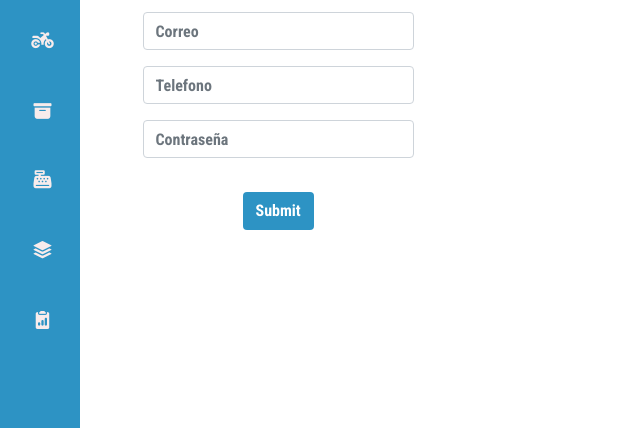
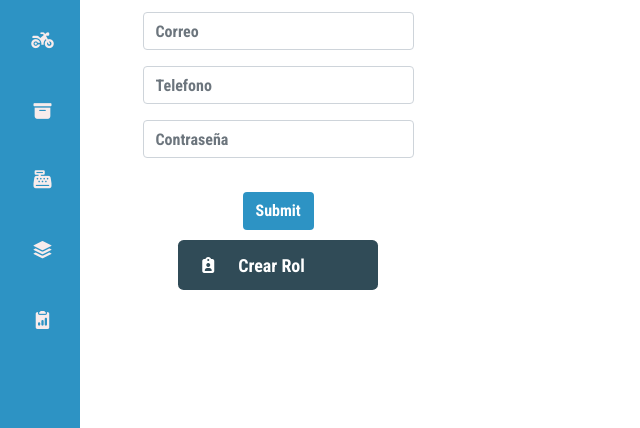
Before and after one commit to 9anavaleria/Infotec_PDO, a PHP site: page /index.php?c=usuario in a window 1280 px wide. Shown: the part 372-800 px from the top of the page, without its empty margins (0-640 px from the left). Run offline with PHP 8.4, Linux system fonts and the light colour scheme; data that the repository does not hold is empty; some libraries are stand-ins or nearby versions.

Commit message:
Cambio botón en vistas

```diff
--- a/assets/css/styles-dashboard.css
+++ b/assets/css/styles-dashboard.css
@@ -73,7 +73,31 @@ nav {
     color: #304b57;
     text-decoration: none;
 }
+.btn-otro{
+    color: #ffffff;
+    text-decoration: none;
+    background-color: #304b57;
+    display: grid;
+    grid-template-columns: repeat(2, 2fr);
+    grid-template-columns: 30% 70%;
+    border-radius: 0.35rem;
+    width: 200px;
+}
+.parrafo{
+    display: flex;
+    align-items: center;
+    height: 50px ;
+    font-size: 18px;
+}
+.tamaño {
+    margin-top: 10px;
+    display: flex;
+    align-content: center;
+    justify-content: center;
+}
+.tamañoBoton{
 
+}
 .menu_side {
     width: 80px;
     height: 100%;
@@ -397,3 +421,36 @@ table {
       padding-right: 20px;
       font-size: 20px;
     }
+
+/* validacion formularios */
+span{
+    margin-top: 0%;
+        color: black;
+        font-weight: bold;
+        font-size: 16px;
+}
+.span2{
+    visibility: hidden;
+    color: red;
+    font-weight: bold;
+    font-size: 16px;
+}
+/*span:not(.sapn2){
+    border-radius: 15px;
+    display: none;
+    font-size: 14px;
+    text-align: center;
+    position: absolute;
+    background-color: red;
+    left: calc(60% + 30px);
+    margin-top: 16px;
+    width: 160px;
+    padding: 10px;
+    color: #fff;
+    font-weight: bold;
+    -webkit-border-radius: 15px;
+    -moz-border-radius: 15px;
+    -ms-border-radius: 15px;
+    -o-border-radius: 15px;
+
+}*/
--- a/controllers/Roles.php
+++ b/controllers/Roles.php
@@ -36,7 +36,8 @@
             require_once "views/roles/admin/footer.php";
         }
         public function modificar_rol(){
-            $rol_dto = new Rol_dto ($_POST['nombre_rol']);
+            $rol_dto = new Rol_dto ($_POST['id_rol'], $_POST['nombre_rol']);
+
             $this->rolDao->modificarRolDao($rol_dto);
             header("location: ?c=Roles");
         }
--- a/controllers/Usuario.php
+++ b/controllers/Usuario.php
@@ -16,7 +16,7 @@
                 $verRol = $this->rolDao->verRolDao();
                 $alerta = '';
                 if ($_SERVER['REQUEST_METHOD'] == 'GET' && isset($_GET['id_rol'])){
-                    $result = $this->usuarioDao->consultarRolDao($_GET['id_rol']);
+                    $result = $this->usuarioDao->consultarUsuarioDao($_GET['id_rol']);
                     $usuario_dto = new Usuario_dto($result[0],$result[1]);
                     $usuario_dto->setIdUsuario($result[0]);
                 }
@@ -37,6 +37,7 @@
             }
             public function editar_usuario(){
                 $usuario = $this->usuarioDao->consultarUsuarioDao($_GET['id_usuario'])[0];
+                $rol = $this->rolDao->verRolDao();
                 require_once "views/roles/admin/header_dash.php";
                 require_once "views/modules/1_users/1_1_usuario/usuario.editar.php";
                 require_once "views/roles/admin/footer.php";
--- a/models/dao_model/Rol_dao.php
+++ b/models/dao_model/Rol_dao.php
@@ -37,9 +37,10 @@
 		}
 		public function modificarRolDao($rol_dto){
 			try {
-				$sql = "UPDATE roles set nombre_rol=? where id_rol=?,";
+				$sql = "UPDATE roles set nombre_rol=? where id_rol=?";
 				$resultado = $this->pdo->prepare($sql);
 				$resultado->execute(array($rol_dto->getNombreRol(),$rol_dto->getCodigoRol()));
+
 				return $resultado->rowCount();
 
 			} catch (Exception $e) {
--- a/views/modules/1_users/1_1_usuario/usuario.editar.php
+++ b/views/modules/1_users/1_1_usuario/usuario.editar.php
@@ -11,7 +11,7 @@
                 <select class="form-control mb-3" name="id_rol" placeholder="Rol" >
 
                     <?php
-                        foreach($verRol as $vrol){
+                        foreach($rol as $vrol){
 
                             ?>
                             <option selected value="<?php echo $vrol['id_rol']?>"> <?php echo $vrol['nombre_rol']?></option>
--- a/views/modules/1_users/1_1_usuario/usuario.view.php
+++ b/views/modules/1_users/1_1_usuario/usuario.view.php
@@ -16,12 +16,12 @@
                         }
                          ?>
                     </select>
-                    <input type="int" class="form-control mb-3" name="id_usuario" placeholder="# Identificación">
-                    <input type="text" class="form-control mb-3" name="nombres_usuario" placeholder="Nombres">
-                    <input type="text" class="form-control mb-3" name="apellidos_usuario" placeholder="Apellidos">
-                    <input type="text" class="form-control mb-3" name="correo_usuario" placeholder="Correo">
-                    <input type="text" class="form-control mb-3" name="telefono_usuario" placeholder="Telefono">
-                    <input type="password" class="form-control mb-3" name="pass_usuario" placeholder="Contraseña">
+                    <input type="int" class="form-control mb-3 numero" name="id_usuario" placeholder="# Identificación">
+                    <input type="text" class="form-control mb-3 texto" name="nombres_usuario" placeholder="Nombres">
+                    <input type="text" class="form-control mb-3 texto" name="apellidos_usuario" placeholder="Apellidos">
+                    <input type="text" class="form-control mb-3 email" name="correo_usuario" placeholder="Correo">
+                    <input type="text" class="form-control mb-3 numero" name="telefono_usuario" placeholder="Telefono">
+                    <input type="password" class="form-control mb-3 password" name="pass_usuario" placeholder="Contraseña">
                     <div class="container">
                         <?php if(!empty($alerta)){ ?>
                             <div class="">
@@ -36,6 +36,14 @@
                     </div>
                     <input type="submit" class="btn btn-enviar mt-2 ">
                 </form>
+                <div class="tamaño">
+                    <td  class="text-center">
+                        <a class="btn-otro btn-secondary" href="?c=Roles"     style="border-top-width: 6px;margin-bottom: 5px;">
+                            <i class="fas fa-clipboard-user "></i>
+                    <div class= "parrafo">Crear Rol</div>
+                    </a>
+                    </td>
+                </div>
 
             </div>
             <div class="div col-md-9">
@@ -93,9 +101,9 @@
     </div>
 
 
-
     <script src="js/jquery.slim.min.js"></script>
     <script src="js/popper.min.js"></script>
     <script src="js/bootstrap.js"></script>
     <script src="js/main.js" charset="utf-8"></script>
+    <script src="js/validacion.js" charset="utf-8"></script>
 </body>
--- a/views/roles/admin/footer.php
+++ b/views/roles/admin/footer.php
@@ -4,6 +4,8 @@
 	<script src="assets/js/popper.min.js"></script>
 	<script src="assets/js/bootstrap.js"></script>
 	<script src="assets/js/main.js" charset="utf-8"></script>
+	<script src="assets/js/validacion.js" charset="utf-8"></script>
+
 	<script src="https://code.jquery.com/jquery-3.6.4.min.js" integrity="sha256-oP6HI9z1XaZNBrJURtCoUT5SUnxFr8s3BzRl+cbzUq8=" crossorigin="anonymous"></script>
 
 
```
Also changed, not shown: assets/js/validacion.js (added, +50 -0 lines), views/modules/0_rol/rol.view.php (+8 -5 lines).
